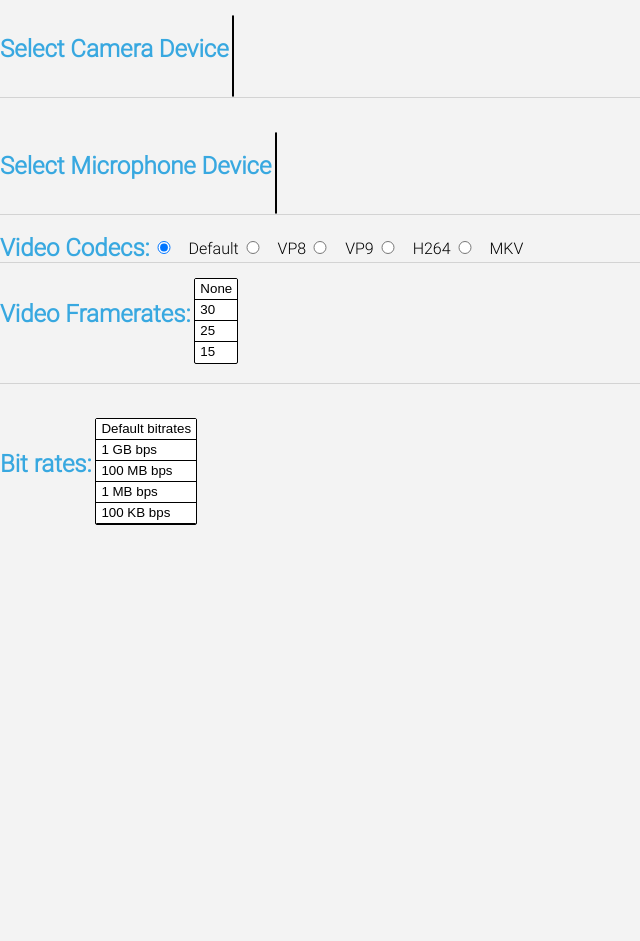
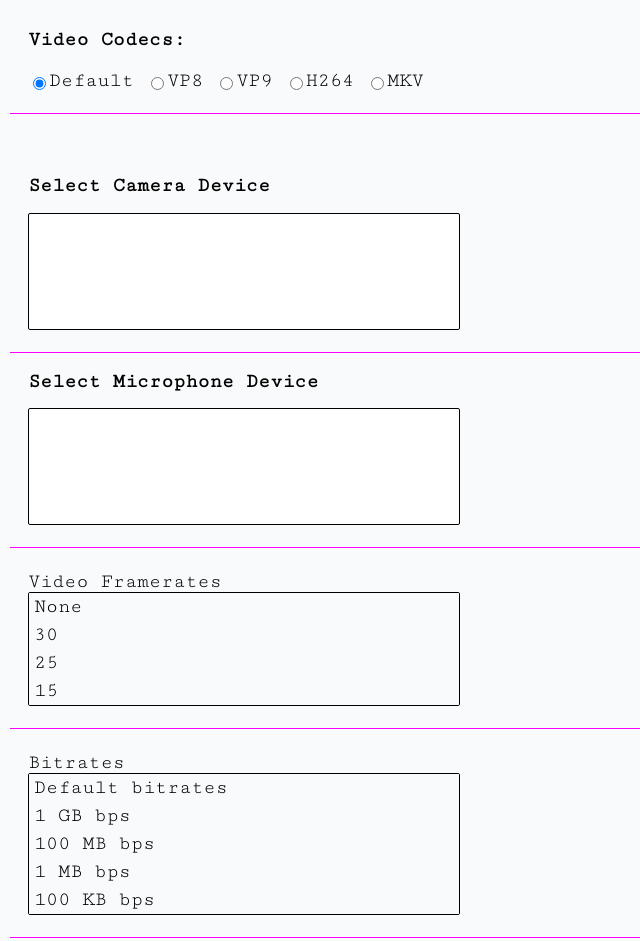
Before and after one commit to sikandartariq1/screen-recording, a browser extension: page options.html in a window 1280 px wide. Shown: the whole page, without its empty margins (0-640 px from the left). Before the commit the page ends 800 px from the top, so only its background shows below. Drawn offline with Linux system fonts and the light colour scheme.

Commit message:
Change option page GUI

```diff
--- a/options.html
+++ b/options.html
@@ -1,43 +1,24 @@
+<link href='https://fonts.googleapis.com/css?family=Cutive+Mono' rel='stylesheet' type='text/css'>
 <style>
 * {
-  -webkit-user-select: none;
-  -user-select: none;
-  -webkit-user-drag: none;
-  -user-drag: none;
-}
-
-@font-face {
-  font-family: 'Custom_Font';
-  src: local('.SFNSText-Light'),
-       local('.HelveticaNeueDeskInterface-Light'),
-       local('.LucidaGrandeUI'),
-       local('Ubuntu Light'),
-       local('Segoe UI Light'),
-       local('Roboto-Light'),
-       local('DroidSans'),
-       local('Tahoma');
+    font-family: 'Cutive Mono'!important;
+    font-size: 20px;
+    -webkit-user-select:none;
+    -webkit-user-drag:none;
 }
 
 input {
     -webkit-user-select:initial;
 }
 
-* {
-  margin: 0;
-  padding: 0;
-}
-
-html, body {
-  background-color: #F3F3F3;
-  font-family: Custom_Font!important;
-  font-size: 1em;
-  overflow: hidden;
-  overflow-x: hidden;
+body, html {
+    padding: 10px;
+    max-width: 900px;
 }
 
 hr {
     border:0;
-    border-bottom: solid lightgray 1px;
+    border-bottom: solid #fc00fc 1px;
     margin: 0 -18px;
 }
 
@@ -45,14 +26,8 @@ label, input {
     vertical-align: middle;
 }
 
-label, input[type=checkbox], input[type=radio] {
+label, input[type=checkbox] {
     cursor: pointer;
-}
-
-input[type=radio] {
-    vertical-align: baseline;
-    width: 50px;
-    margin-left: -15px;
 }
 
 select {
@@ -60,24 +35,33 @@ select {
     padding: 0;
     outline:none!important;
     border: 1px solid black !important;
+    width: 50%;
+}
+body{ background: #f9fafb;
 }
 
 option {
-    background: white;
+    background: #f9fafb;
     color: black;
     text-shadow: none;
     outline:none!important;
     padding: 2px 5px;
-    border-bottom: 1px solid black;
 }
 
 option:last-child {
     border-bottom: 0;
 }
 
-input[disabled], label[disabled], button[disabled] {
+input[disabled], label[disabled] {
     cursor: not-allowed!important;
     color: #bfbfbf!important;
+}
+
+.help-img {
+    vertical-align: middle;
+    width: 24px;
+    height: 24px;
+    cursor: pointer;
 }
 
 blockquote {
@@ -88,60 +72,10 @@ blockquote {
     border-radius: 10px;
     box-shadow: -1px -1px 5px 0px rgba(46, 128, 146, 0.75);
 }
-
-h1 {
-    color: #EC008C;
-    font-size: 30px;
-}
-
-h2, strong {
-    color: #38a8e0;
-}
-
-h2 {
-    display: inline-block;
-    vertical-align: middle;
-}
-
-select {
-    vertical-align: middle;
-    margin-top: 15px;
-}
-
-#applying-changes {
-    background: yellow;
-    position: fixed;
-    top: 0;
-    left: 0px;
-    right: 0px;
-    width: 100%;
-    text-align: center;
-    color: green;
-    font-weight: bold;
-    display: none;
-    font-size: 24px !important;
-    padding: 9px 0;
-    border-bottom: 1px solid;
-}
-
-label:hover {
-    background: yellow;
-}
 </style>
-
-<p id="applying-changes">Applying Changes...</p>
-
-<h2>Select Camera Device</h2>
-<select id="camera-devices" size=5></select>
-
-<hr>
-<br>
-
-<h2>Select Microphone Device</h2>
-<select id="microphone-devices" size=5></select>
-
-<hr>
-<br>
+<div class="container">
+  <div class="row">
+    <h1 id="applying-changes" style="position:absolute;right:10px;top:-10px;color:green;font-weight:normal;font-size:14px!important;display:none;">Applying Changes...</h1>
 
     <h2>Video Codecs:</h2>
     <div id="videoCodec" style="display: inline-block;">
@@ -151,25 +85,41 @@ label:hover {
         <label><input type="radio">H264</label>
         <label><input type="radio">MKV</label>
     </div>
+    <br>
+    <br>
+    <hr>
+    <br>
 
     <br>
+
+    <h2>Select Camera Device</h2>
+    <select id="camera-devices" size=5></select>
+
+    <br><br>
     <hr>
 
-<h2>Video Framerates:</h2>
+    <h2>Select Microphone Device</h2>
+    <select id="microphone-devices" size=5></select>
+
+    <br><br>
+
+    <hr>
+    <br>
+
+    <label for="videoMaxFrameRates">Video Framerates</label><br>
     <select id="videoMaxFrameRates" size=4>
         <option selected>None</option>
         <option>30</option>
         <option>25</option>
         <option>15</option>
     </select>
-
-<br><br>
+    <br />
+    <br />
 
     <hr>
     <br>
 
-<h2>Bit rates:</h2>
-
+    <label for="videoBitsPerSecond">Bitrates</label><br>
     <select id="bitsPerSecond" size=5>
         <option value="default" selected>Default bitrates</option>
         <option value="8000000000">1 GB bps</option>
@@ -180,7 +130,14 @@ label:hover {
         <option value="800">100 Bytes bps</option>
     </select>
 
-<br><br>
+    <br>
+    <br />
+
+    <hr>
+    <br />
 
     <script src="RecordRTC/getAllAudioVideoDevices.js"></script>
     <script src="options.js"></script>
+
+  </div>
+</div>
```
Lines whose indentation alone changed are shown as unchanged.
